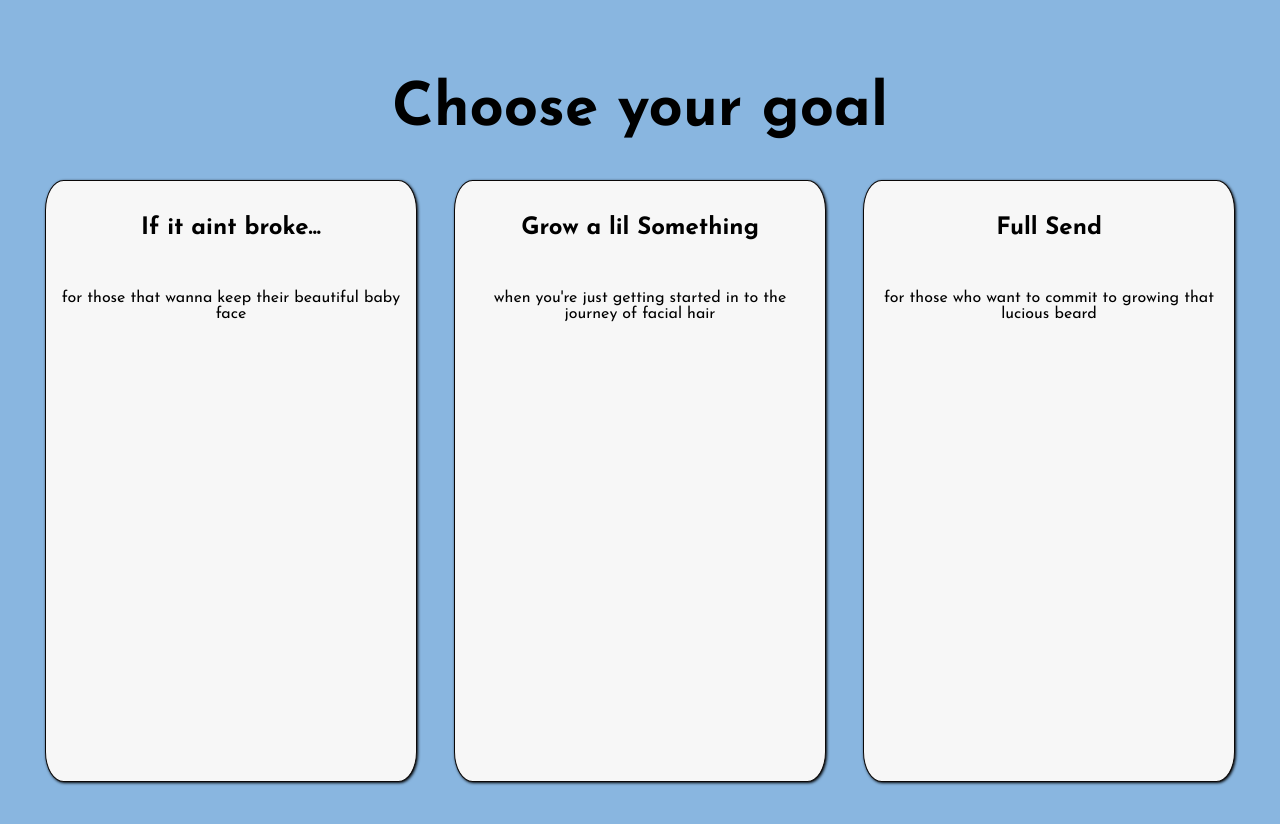
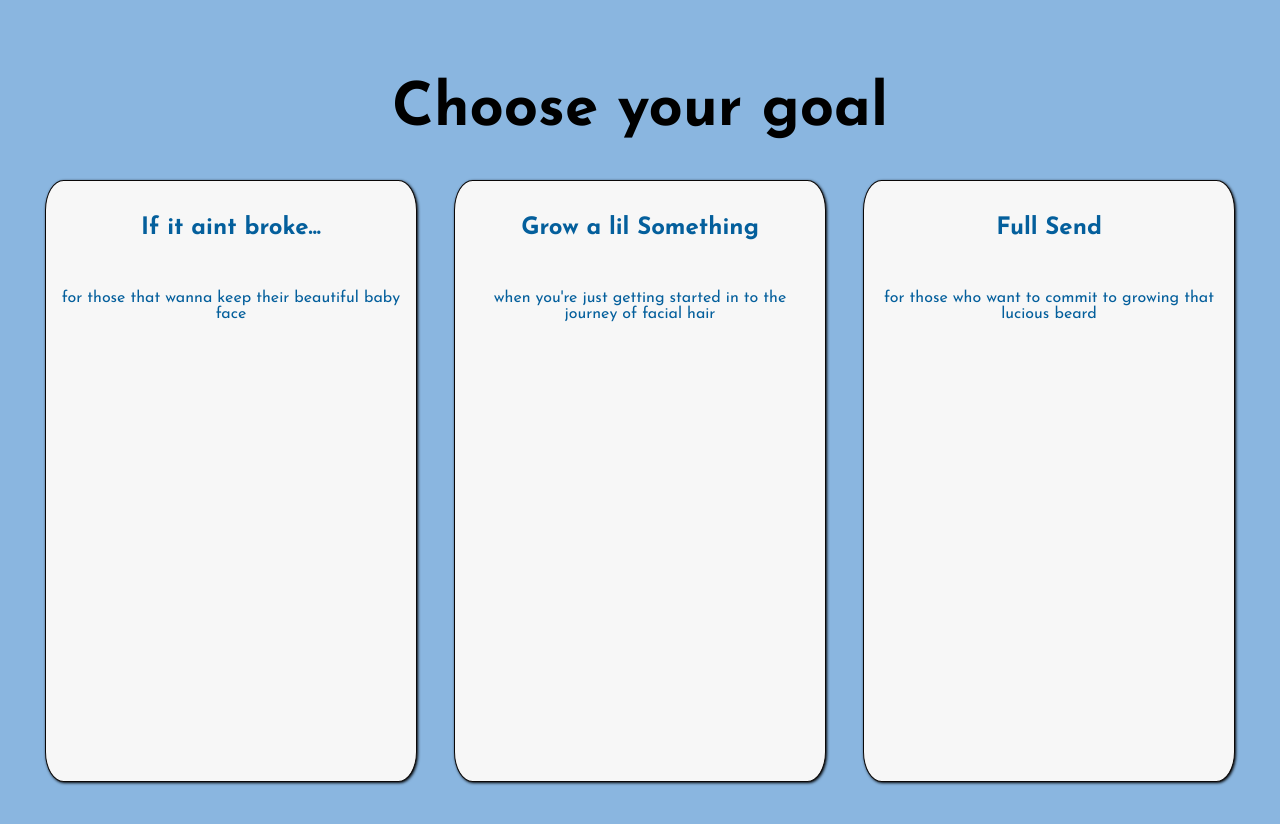
Before and after one commit to Shakeb100/GroomingGenie, a Next.js app: page /Clean in a window 1280 px wide. Shown: the top 824 px of the page. Built offline with nearby package versions, Linux system fonts and the light colour scheme.

Commit message:
fixed card and link color

```diff
--- a/app/Card.tsx
+++ b/app/Card.tsx
@@ -11,7 +11,7 @@ interface CardProps {
 
 const Card: React.FC<CardProps> = ({ title, description, onClick }) => {
   return (
-    <div className="card" onClick={onClick}>
+    <div className="card clink" onClick={onClick}>
       <h2 className='font'>{title}</h2>
       <p className='font'>{description}</p>
     </div>
--- a/app/globals.css
+++ b/app/globals.css
@@ -1,6 +1,6 @@
 
 body {
-  background-color: #89b6e0;
+  background-color: hsl(209, 58%, 71%);
   height: 100vh;
 }
 
@@ -64,6 +64,11 @@ body {
   margin-right: 50rem;
 }
 a {
+  color: #045f9c;
+  text-decoration: none;
+}
+
+.clink {
   color: rgb(0, 0, 0);
   text-decoration: none;
 }
```
